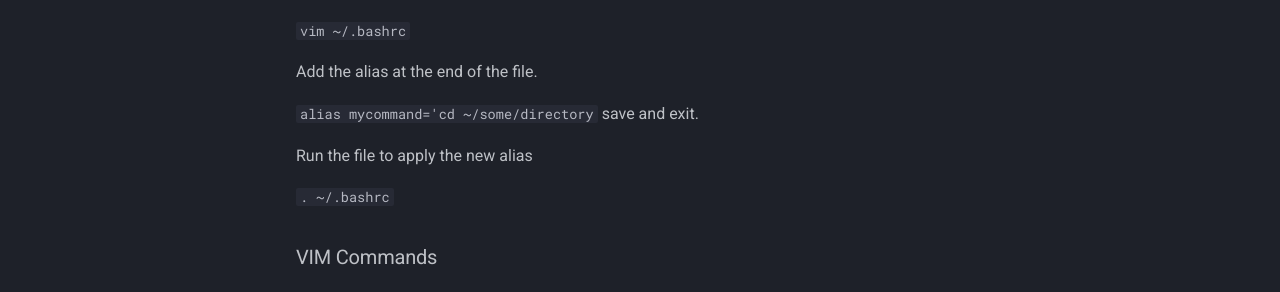
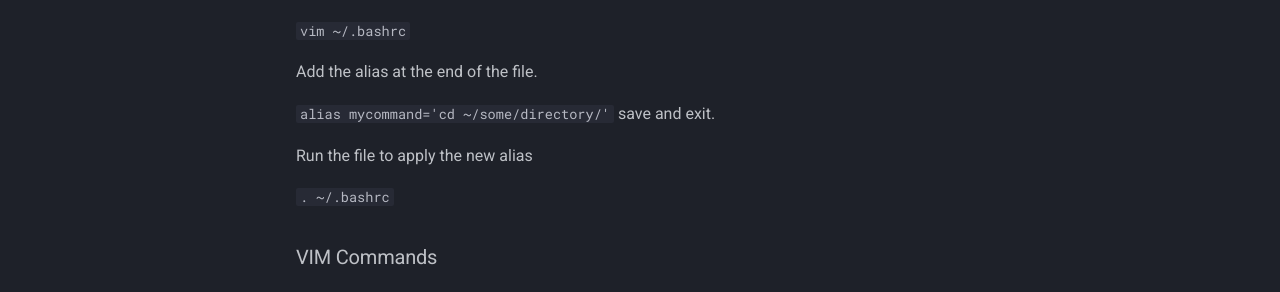
Before and after one commit to evanhumphry/me, an MkDocs documentation site: the page built from docs/docs/index.md, in a window 1280 px wide and 900 px high. Shown: the part 443-735 px from the top of the window. Built offline with MkDocs 1.6.1 and Material for MkDocs 9.7.7, drawn with Linux system fonts in a browser that asks for light colours.

```diff
--- a/docs/docs/index.md
+++ b/docs/docs/index.md
@@ -14,7 +14,7 @@ vim ~/.bashrc
 Add the alias at the end of the file.
 
 `
-alias mycommand='cd ~/some/directory
+alias mycommand='cd ~/some/directory/'
 `
 save and exit.
 
```
